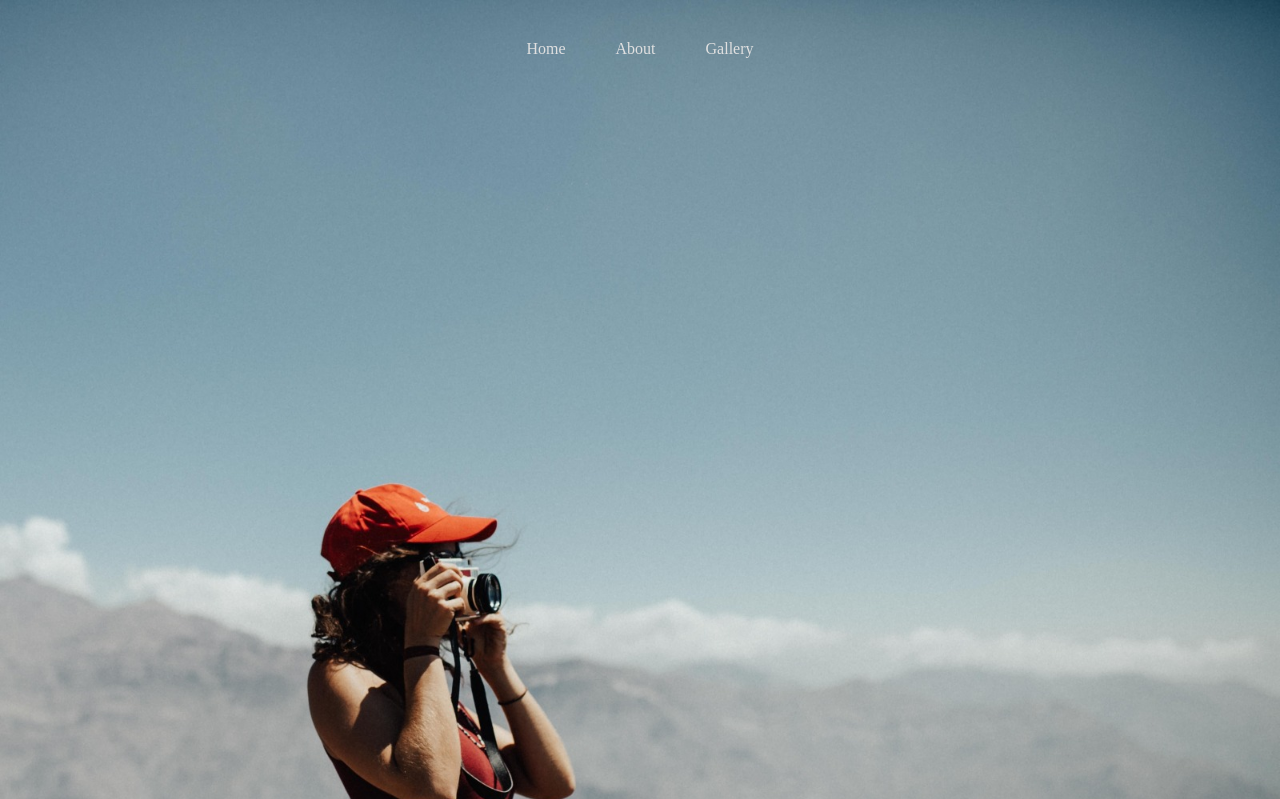
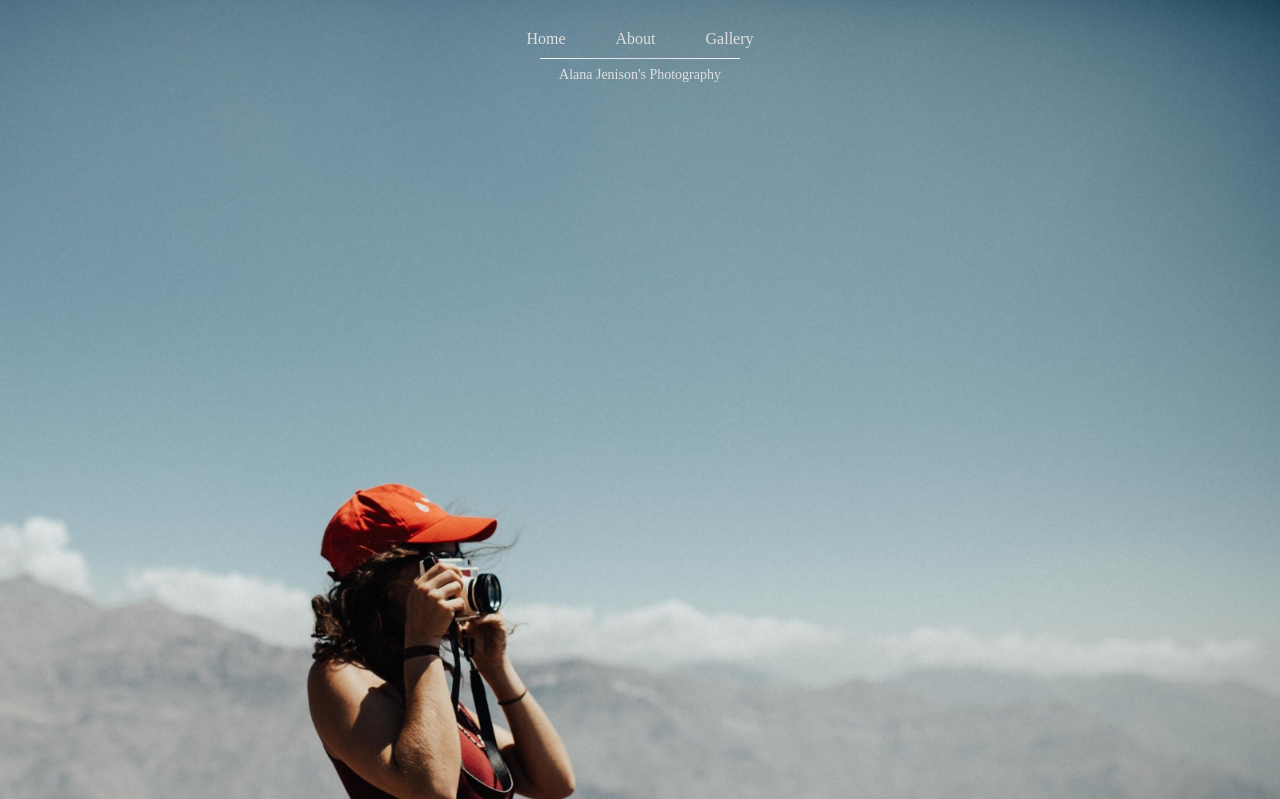
Before and after one commit to eduardoltorres/alana-photography-portfolio, a PHP site: page / in a window 1280 px wide. Shown: the top 799 px of the page. Run offline with PHP 8.4, Linux system fonts and the light colour scheme.

Commit message:
modify navbar

```diff
--- a/assets/css/styles.css
+++ b/assets/css/styles.css
@@ -24,19 +24,36 @@ a {
 header {
   position: absolute;
   display: flex;
-  justify-content: center;
+  flex-direction: column;
+  align-items: center;
   width: 100%;
+  margin-top: 30px;
 }
 
 header nav {
   display: flex;
   justify-content: center;
   width: 100%;
-  margin-top: 40px;
 }
 
 header nav li {
   padding: 0 25px;
+}
+
+hr {
+border: 0;
+width: 200px;
+margin-bottom: 8px;
+margin-top: 10px;
+height: 1px;
+background-image: -webkit-linear-gradient(left, #f0f0f0, #e0e0e0, #f0f0f0);
+background-image: -o-linear-gradient(left, #f0f0f0, #e0e0e0, #f0f0f0);
+background-image: linear-gradient(to right, #f0f0f0, #e0e0e0, #f0f0f0);
+}
+
+header h2 {
+  font-size: 14px;
+  font-weight: 300;
 }
 
 /* Hero Section  */
--- a/index.html
+++ b/index.html
@@ -13,6 +13,8 @@
         <li><a href="#">About</a></li>
         <li><a href="#">Gallery</a></li>
       </nav>
+      <hr>
+      <h2><a href="#">Alana Jenison's Photography</a></h2>
     </header>
 
     <section class="hero">
```
